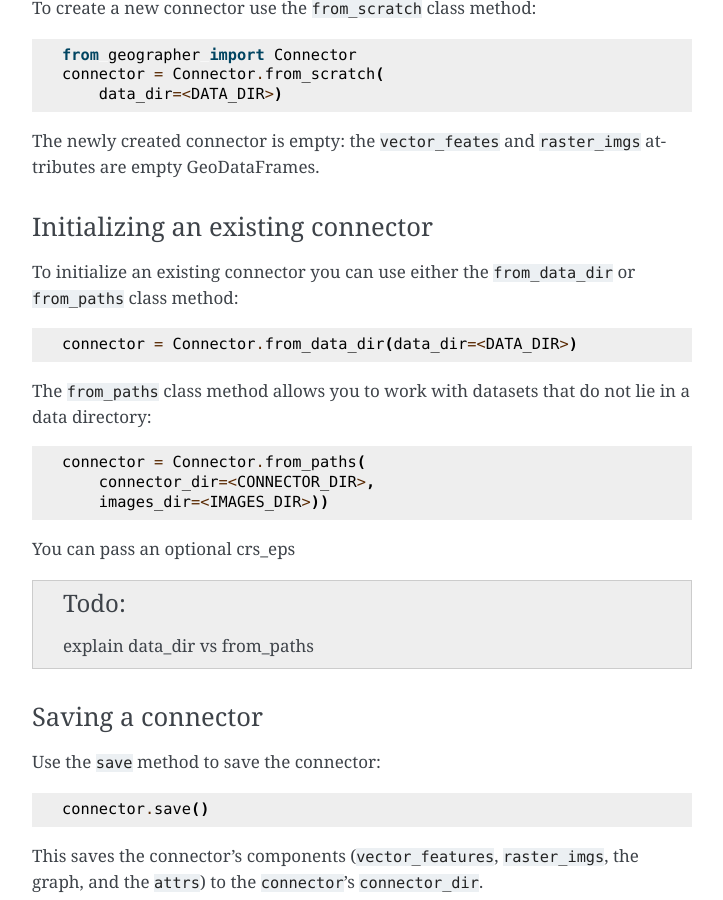
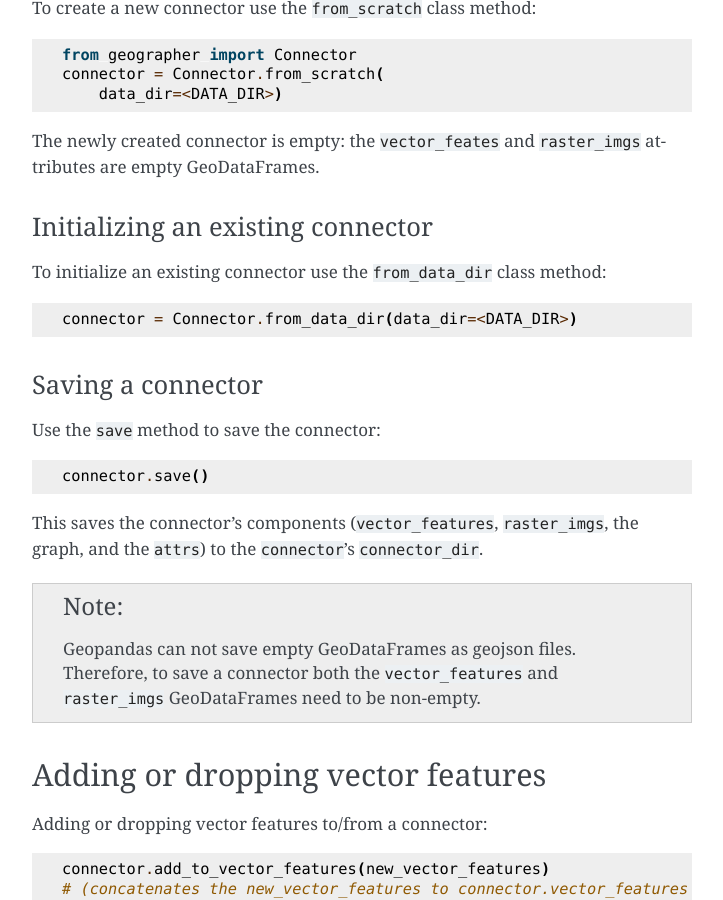
Before and after one commit to dida-do/GeoGrapher, a Sphinx documentation site: the page built from docs/source/connector.rst, in a window 1280 px wide and 900 px high, scrolled down 3034 px. Shown: the whole window, without its empty margins (388-1111 px from the left). Built offline with Sphinx 7.4.7, drawn with Linux system fonts in a browser that asks for light colours; pages that are not in the unit, such as notebooks, are missing from menus.

Commit message:
Remove images_dir etc args, default properties to data_dir / 'images' etc.

```diff
--- a/docs/source/connector.rst
+++ b/docs/source/connector.rst
@@ -130,21 +130,9 @@
 Initializing an existing connector
 ~~~~~~~~~~~~~~~~~~~~~~~~~~~~~~~~~~
 
-To initialize an existing connector you can use either the ``from_data_dir`` or ``from_paths`` class method::
+To initialize an existing connector use the ``from_data_dir`` class method::
 
     connector = Connector.from_data_dir(data_dir=<DATA_DIR>)
-
-The ``from_paths`` class method allows you to work with datasets that do not lie in a data directory::
-
-    connector = Connector.from_paths(
-        connector_dir=<CONNECTOR_DIR>,
-        images_dir=<IMAGES_DIR>))
-
-You can pass an optional crs_eps
-
-.. todo::
-
-    explain data_dir vs from_paths
 
 Saving a connector
 ~~~~~~~~~~~~~~~~~~
--- a/docs/source/geographer.connector.Connector.rst
+++ b/docs/source/geographer.connector.Connector.rst
@@ -29,7 +29,6 @@
       ~Connector.imgs_containing_vector_feature
       ~Connector.imgs_intersecting_vector_feature
       ~Connector.is_vector_feature_contained_in_img
-      ~Connector.print_graph
       ~Connector.rectangle_bounding_img
       ~Connector.save
       ~Connector.vector_features_contained_in_img
```
Also changed, not shown: other parts of docs/source/geographer.connector.Connector.rst (+3 -0 lines).
